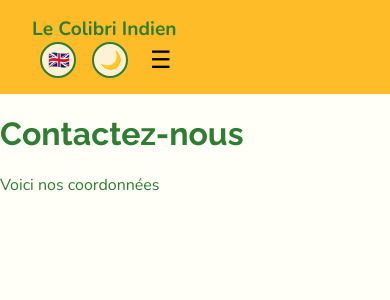
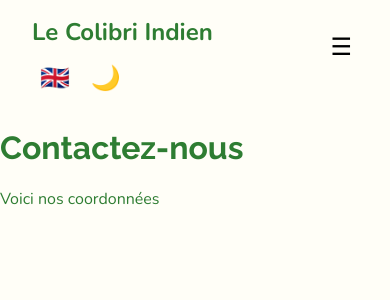
Before and after one commit to Jottiana/le-colibri-indien, a React (Vite) app: page /contact in a window 390 px wide. Shown: the top 300 px of the page. Built offline with nearby package versions, Linux system fonts and the light colour scheme.

Commit message:
refactor(navbar): improve mobile layout and icon styles

```diff
--- a/src/components/NavBar/NavBar.css
+++ b/src/components/NavBar/NavBar.css
@@ -1,5 +1,5 @@
 .navbar {
-	background-color: #febd28;
+	background-color: var(--primary-color);
 	padding: 1rem;
 }
 
@@ -11,12 +11,13 @@
 	align-items: center;
 	justify-content: space-between;
 	width: 100%;
+	position: relative;
 }
 
 .logo {
 	font-weight: bold;
-	color: #2e7d32;
-	font-size: 1.2rem;
+	color: var(--secondary-color);
+	font-size: 1.5rem;
 }
 
 .nav-right {
@@ -28,23 +29,24 @@
 .nav-links {
 	display: flex;
 	list-style: none;
-	gap: 2rem;
+	gap: 1.8rem;
 }
 
 .nav-links li a {
 	text-decoration: none;
-	color: #2e7d32;
+	color: var(--secondary-color);
 	font-weight: bold;
+	font-size: 1.3rem;
 }
 
 .nav-links li.active a {
-	border-bottom: 2px solid #2e7d32;
+	border-bottom: 2px solid var(--color-secondary);
 }
 
-.nav-actions {
+.nav-icons {
 	display: flex;
-	align-items: center;
-	gap: 0.5rem;
+	gap: 0.8rem;
+	right: 1rem;
 }
 
 .icon-button {
@@ -65,6 +67,17 @@
 	transform: scale(1.05);
 }
 
+.icon-button.plain {
+	background: none;
+	border: none;
+	color: inherit;
+	font-size: 1.5rem;
+	padding: 0;
+	width: auto;
+	height: auto;
+	cursor: pointer;
+}
+
 .burger {
 	display: none;
 	font-size: 1.5rem;
@@ -77,11 +90,6 @@
 	.nav-container {
 		flex-direction: column;
 		align-items: flex-start;
-	}
-
-	.nav-right {
-		width: 100%;
-		justify-content: space-between;
 	}
 
 	.nav-links {
@@ -97,5 +105,15 @@
 
 	.burger {
 		display: block;
+		position: absolute;
+		top: 1rem;
+		right: 1rem;
+		margin-right: 2rem;
+		z-index: 10;
+	}
+
+	.nav-icons {
+		position: static;
+		margin-top: 1rem;
 	}
 }
--- a/src/components/NavBar/NavBar.tsx
+++ b/src/components/NavBar/NavBar.tsx
@@ -28,7 +28,6 @@ function NavBar() {
 			<div className="nav-container">
 				<div className="logo">Le Colibri Indien</div>
 
-				<div className="nav-right">
 				<ul className={`nav-links ${isOpen ? "open" : ""}`}>
 					{links.map((link) => (
 						<li
@@ -41,10 +40,10 @@ function NavBar() {
 					))}
 				</ul>
 
-					<div className="nav-actions">
+				<div className="nav-icons">
 					<button
 						type="button"
-							className="icon-button"
+						className="icon-button plain"
 						onClick={toggleLanguage}
 						aria-label={
 							language === "fr" ? "Switch to English" : "Passer en français"
@@ -56,7 +55,7 @@ function NavBar() {
 
 					<button
 						type="button"
-							className="icon-button"
+						className="icon-button plain"
 						onClick={toggleTheme}
 						aria-label={
 							theme === "light"
@@ -67,12 +66,11 @@ function NavBar() {
 					>
 						{theme === "light" ? "🌙" : "☀️"}
 					</button>
+				</div>
 
 				<button type="button" className="burger" onClick={toggleMenu}>
 					☰
 				</button>
-					</div>
-				</div>
 			</div>
 		</nav>
 	);
```
Lines whose indentation alone changed are shown as unchanged.
